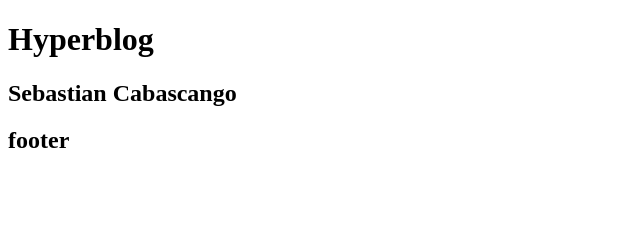
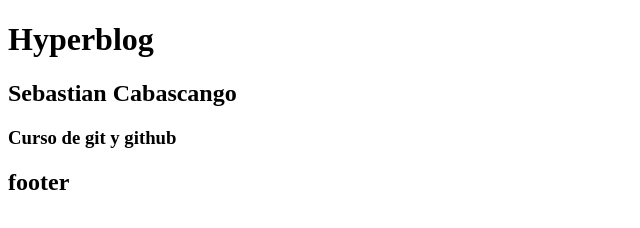
Before and after one commit to eudycss/hyperblog2, a plain HTML site: page index.html in a window 1280 px wide. Shown: the whole page, without its empty margins (0-640 px from the left). Drawn offline with Linux system fonts and the light colour scheme.

Commit message:
agregue 'curso de git y github'

```diff
--- a/index.html
+++ b/index.html
@@ -9,6 +9,7 @@
 <body>
     <h1>Hyperblog</h1>
     <h2>Sebastian Cabascango</h2>
+    <h3>Curso de git y github</h3>
 </body>
 <footer>
     <h2>footer</h2>
```
